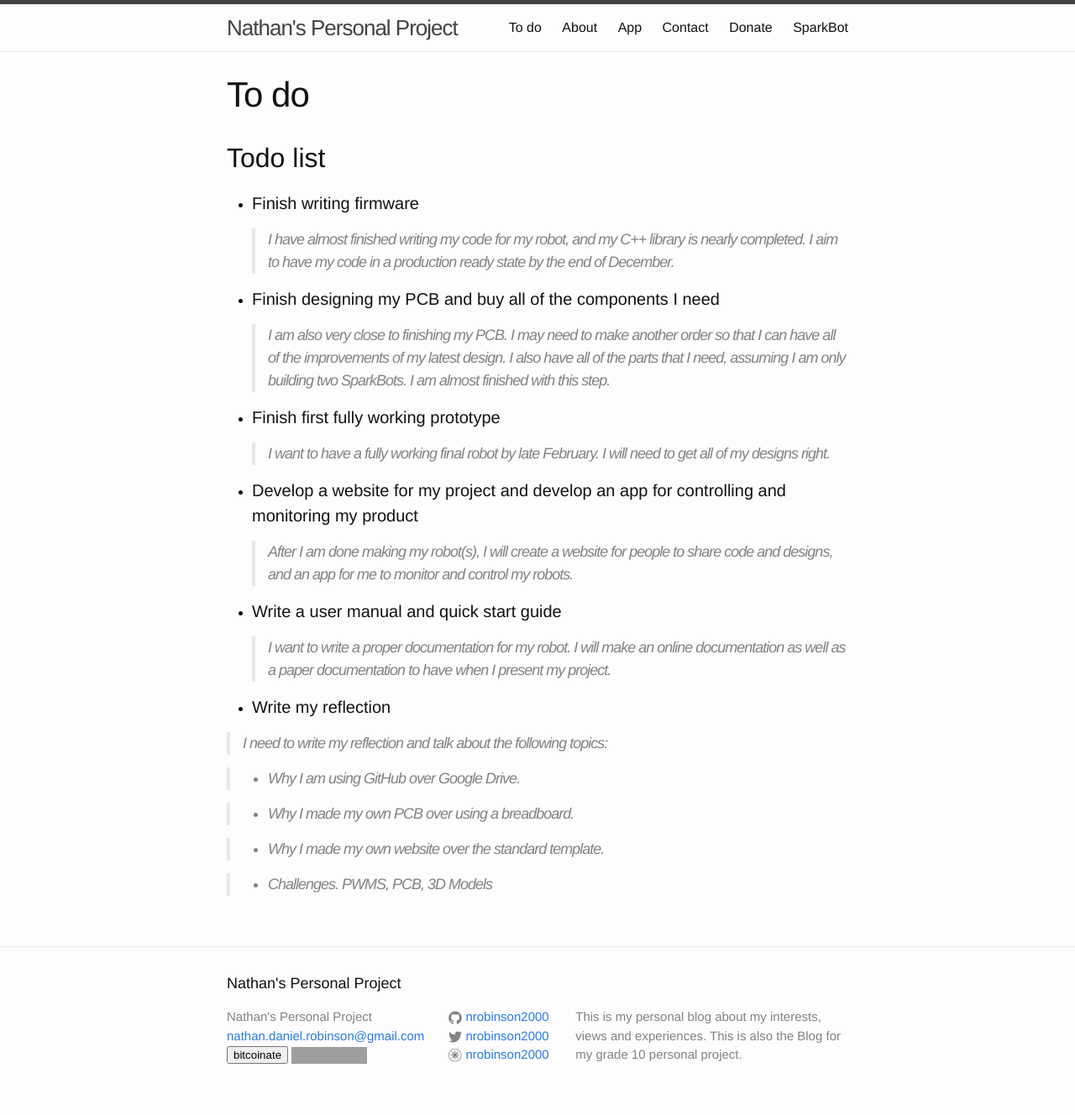
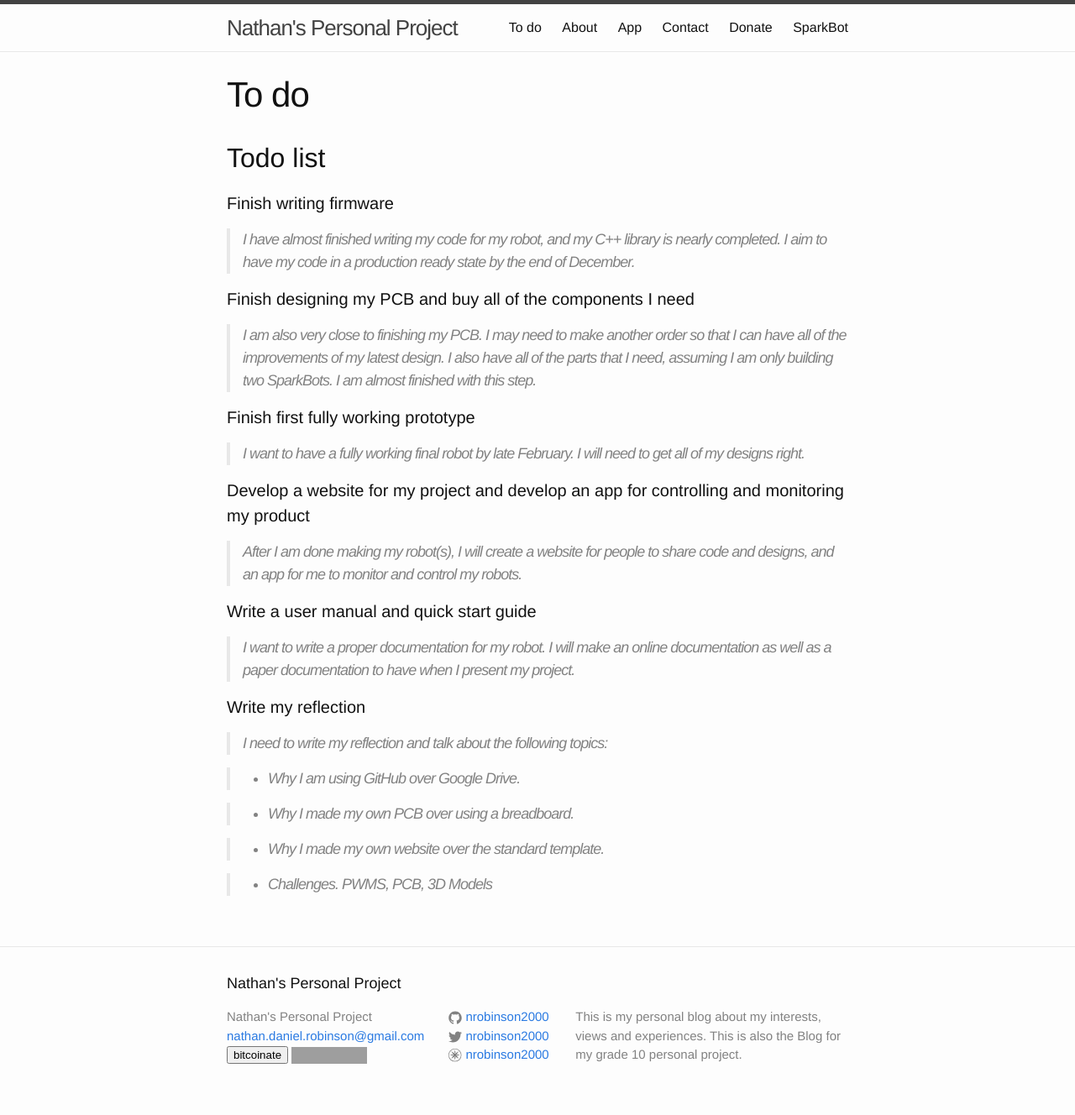
Before and after one commit to nrobinson2000/blog, a Jekyll site: the page built from pages/TODO.md, in a window 1280 px wide. Shown: the whole page at 84% size. Built offline with Jekyll 4.4.1, drawn with Linux system fonts in a browser that asks for light colours; Markdown is read by kramdown in place of the engine named in the settings; grey boxes are pictures that could not be loaded.

Commit message:
at 12:48 of 09-03-2016

```diff
--- a/pages/TODO.md
+++ b/pages/TODO.md
@@ -4,22 +4,22 @@ title: To do
 permalink: /todo/
 ---
 ## Todo list
-* #### Finish writing firmware
+#### Finish writing firmware
 >I have almost finished writing my code for my robot, and my C++ library is nearly completed.  I aim to have my code in a production ready state by the end of December.
 
-* #### Finish designing my PCB and buy all of the components I need
+#### Finish designing my PCB and buy all of the components I need
 >I am also very close to finishing my PCB.  I may need to make another order so that I can have all of the improvements of my latest design.  I also have all of the parts that I need, assuming I am only building two SparkBots.  I am almost finished with this step.
 
-* #### Finish first fully working prototype
+#### Finish first fully working prototype
 >I want to have a fully working final robot by late February.  I will need to get all of my designs right.
 
-* #### Develop a website for my project and develop an app for controlling and monitoring my product
+#### Develop a website for my project and develop an app for controlling and monitoring my product
 >After I am done making my robot(s), I will create a website for people to share code and designs, and an app for me to monitor and control my robots.
 
-* #### Write a user manual and quick start guide
+#### Write a user manual and quick start guide
 >I want to write a proper documentation for my robot.  I will make an online documentation as well as a paper documentation to have when I present my project.
 
-* #### Write my reflection
+#### Write my reflection
 
 > I need to write my reflection and talk about the following topics:
 
```
